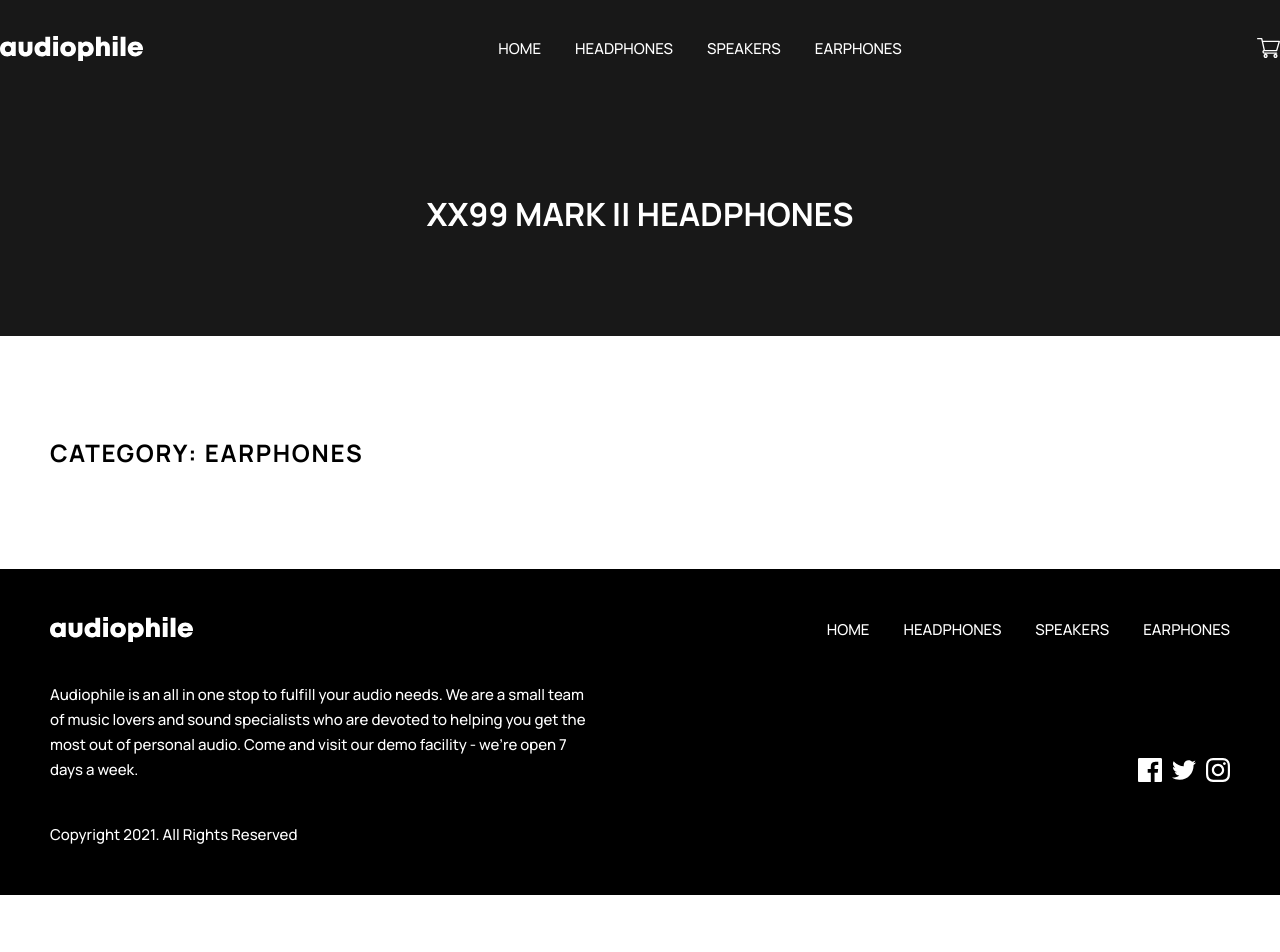
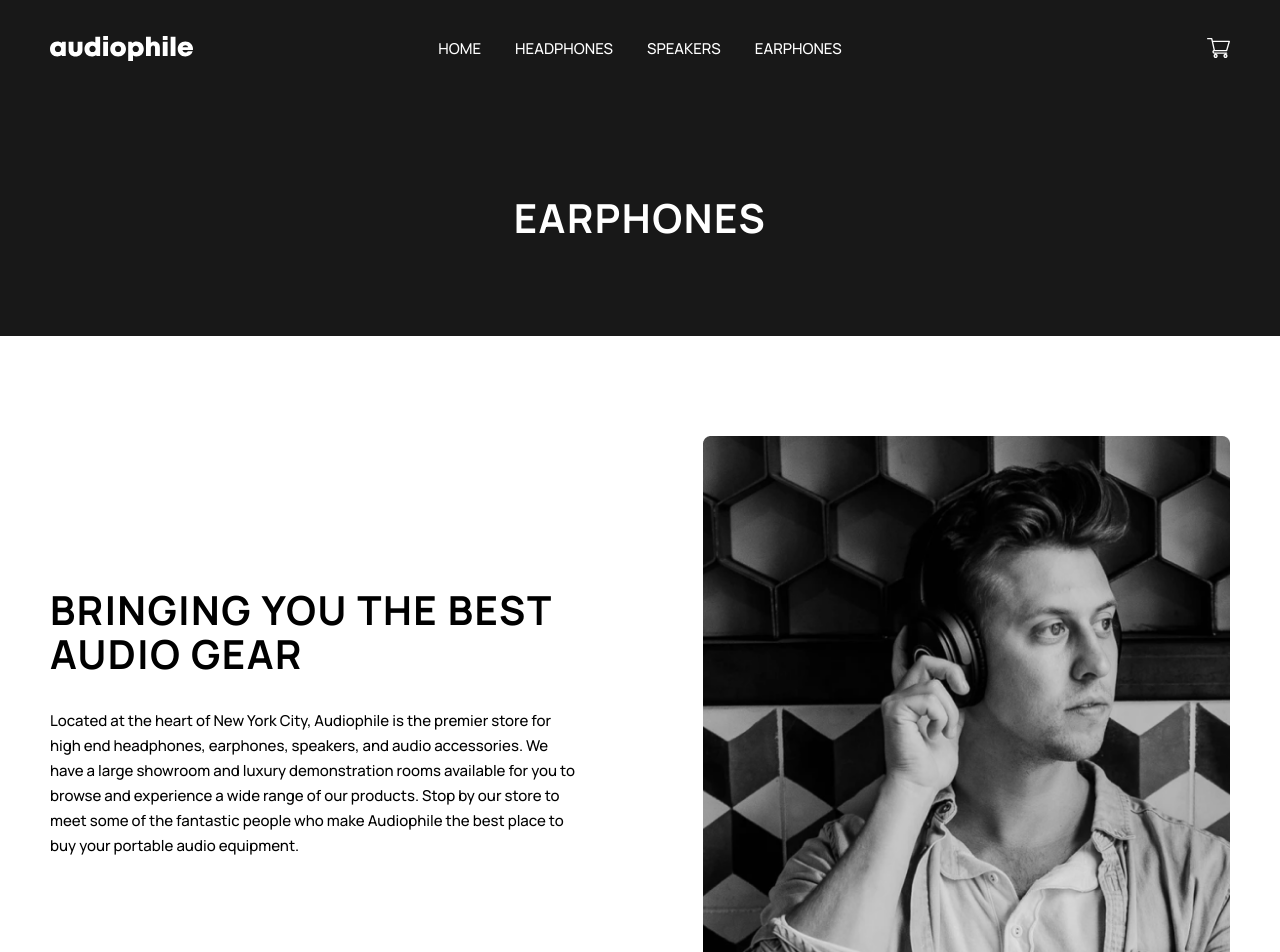
Before and after one commit to FaNi-Coding/e-commerce, a Next.js app: page /earphones in a window 1280 px wide. Shown: the top 952 px of the page. Before the commit the page ends 895 px from the top, so only its background shows below. Built offline with nearby package versions, Linux system fonts and the light colour scheme.

Commit message:
some css fixes

```diff
--- a/app/(pages)/[category]/[product]/page.tsx
+++ b/app/(pages)/[category]/[product]/page.tsx
@@ -1,6 +1,6 @@
-'use client';
-import { newSlug } from '@/utils/functions';
-import { usePathname } from 'next/navigation';
+"use client";
+import { newSlug } from "@/utils/functions";
+import { usePathname } from "next/navigation";
 
 const Product = () => {
   //const slug = usePathname();
--- a/app/(pages)/[category]/page.tsx
+++ b/app/(pages)/[category]/page.tsx
@@ -1,15 +1,12 @@
-'use client';
-import { newSlug } from '@/utils/functions';
-import { usePathname } from 'next/navigation';
+"use client";
+import CategoryProducts from "@/components/Common/CategoryProducts/CategoryProducts";
+import { newSlug } from "@/utils/functions";
+import { usePathname } from "next/navigation";
 
 const Category = () => {
   const slug = usePathname();
-  console.log('router', slug);
-  return (
-    <section className='max-width-container'>
-      <h5>Category: {newSlug(slug, 1)}</h5>
-    </section>
-  );
+  console.log("router", slug);
+  return <CategoryProducts />;
 };
 
 export default Category;
--- a/app/globals.css
+++ b/app/globals.css
@@ -113,7 +113,7 @@
   }
 
   .max-width-container-category-header {
-    @apply container flex flex-col mx-auto items-center md:gap-[7rem] lg:gap-[10rem] pb-[3.2rem] md:p-0 h-[19.2rem]
+    @apply container flex flex-col mx-auto items-center gap-[2rem] md:gap-[8rem] lg:gap-[10rem] h-[19.2rem]
   }
 
 }
--- /dev/null
+++ b/components/Common/CategoryProducts/CategoryProducts.tsx
@@ -0,0 +1,34 @@
+import { FC } from "react";
+import Bitmap from "../../../assets/Bitmap.png";
+import { responsive } from "@/styles/responsive";
+import Section from "@/components/UI/Section/Section";
+import Article from "@/components/UI/Article/Article";
+import BasicImageComp from "../../UI/Image/BasicImageComp";
+
+type Props = {};
+
+const CategoryProducts: FC = (props: Props) => {
+  return (
+    <Section dynamicStyles="max-width-container col-reverse row-laptop">
+      <Article dynamicStyles="text-center lg:text-left">
+        <h2>Bringing you the best audio gear</h2>
+        <p>
+          Located at the heart of New York City, Audiophile is the premier store
+          for high end headphones, earphones, speakers, and audio accessories.
+          We have a large showroom and luxury demonstration rooms available for
+          you to browse and experience a wide range of our products. Stop by our
+          store to meet some of the fantastic people who make Audiophile the
+          best place to buy your portable audio equipment.
+        </p>
+      </Article>
+      <BasicImageComp
+        src={Bitmap}
+        alt="dic"
+        dynamicWrapperStyles="w-full lg:w-1/2"
+        sizes={`${responsive.laptop} 40vw, 100vw`}
+      />
+    </Section>
+  );
+};
+
+export default CategoryProducts;
--- a/components/Layout/Header/Header.tsx
+++ b/components/Layout/Header/Header.tsx
@@ -1,36 +1,41 @@
-'use client';
-import Cart from '@/components/Icons/Cart';
-import { usePathname } from 'next/navigation';
-import Section from '@/components/UI/Section/Section';
-import { FC, ReactNode } from 'react';
-import { newSlug } from '@/utils/functions';
-import MobileNav from '../Nav/MobileNav';
-import Nav from '../Nav/Nav';
-import { HeroHeader, CategoryHeader } from './HeaderTypes';
+"use client";
+import Cart from "@/components/Icons/Cart";
+import { usePathname } from "next/navigation";
+import Section from "@/components/UI/Section/Section";
+import { FC, ReactNode } from "react";
+import { newSlug } from "@/utils/functions";
+import MobileNav from "../Nav/MobileNav";
+import Nav from "../Nav/Nav";
+import { HeroHeader, CategoryHeader } from "./HeaderTypes";
 
 type Props = {};
 const Header: FC<Props> = () => {
   const slug = usePathname();
   let isNotHero = Boolean(newSlug(slug, 1));
-  console.log('isNotHero', isNotHero);
+
+  console.log("isNotHero", isNotHero);
   const isHeroStyles = !isNotHero
-    ? 'h-[60rem] md:h-[72.9rem]'
-    : 'items-center md:h-[33.6rem]';
+    ? "h-[60rem] md:h-[72.9rem]"
+    : "md:h-[33.6rem]";
   //max-width-container-header
   const test = isNotHero
-    ? 'max-width-container-category-header'
-    : 'max-width-container-header';
+    ? "max-width-container-category-header"
+    : "max-width-container-header";
   return (
     <>
       <header>
         <Section
           dynamicStyles={`${test} relative ${isHeroStyles}`}
-          bgColor='bg-header'
+          bgColor="bg-header"
         >
-          <Nav icon={<Cart />} navHeight='h-[8.9rem] md:h-[9.6rem]'>
+          <Nav icon={<Cart />} navHeight="h-[8.9rem] md:h-[9.6rem]">
             <MobileNav />
           </Nav>
-          {isNotHero ? <CategoryHeader /> : <HeroHeader />}
+          {isNotHero ? (
+            <CategoryHeader slug={newSlug(slug, 1)} />
+          ) : (
+            <HeroHeader />
+          )}
         </Section>
       </header>
     </>
--- a/components/Layout/Header/HeaderTypes.tsx
+++ b/components/Layout/Header/HeaderTypes.tsx
@@ -1,14 +1,16 @@
-import { FC } from 'react';
-import Article from '@/components/UI/Article/Article';
-import Button from '@/components/UI/Button/Button';
-import CoverImageComp from '@/components/UI/Image/CoverImageComp';
-import HeroImgMobile from '@/assets/home/mobile/image-header.jpg';
-import HeroImgTablet from '@/assets/home/tablet/image-header.jpg';
-import HeroImgLaptop from '@/assets/home/desktop/image-hero.jpg';
-import useMediaQuery from '@/hooks/useMediaQuery';
-import { responsive } from '@/styles/responsive';
+import { FC } from "react";
+import Article from "@/components/UI/Article/Article";
+import Button from "@/components/UI/Button/Button";
+import CoverImageComp from "@/components/UI/Image/CoverImageComp";
+import HeroImgMobile from "@/assets/home/mobile/image-header.jpg";
+import HeroImgTablet from "@/assets/home/tablet/image-header.jpg";
+import HeroImgLaptop from "@/assets/home/desktop/image-hero.jpg";
+import useMediaQuery from "@/hooks/useMediaQuery";
+import { responsive } from "@/styles/responsive";
 
-type Props = {};
+type Props = {
+  slug?: string;
+};
 export const HeroHeader: FC<Props> = ({}) => {
   const isLaptop = useMediaQuery(responsive.tabletL);
   const isTablet = useMediaQuery(responsive.tablet);
@@ -20,25 +22,25 @@ export const HeroHeader: FC<Props> = ({}) => {
     : HeroImgMobile;
   return (
     <>
-      <Article dynamicStyles='flex flex-col justify-center text-center text-white items-center  lg:max-w-[37.9rem] md:p-0 lg:items-start lg:text-left px-[2.4rem] py-[11rem] z-10 '>
-        <h1 className='h1-mobile'>XX99 Mark II Headphones</h1>
-        <p className='body'>
+      <Article dynamicStyles="flex flex-col justify-center text-center text-white items-center  lg:max-w-[37.9rem] md:p-0 lg:items-start lg:text-left px-[2.4rem] py-[11rem] z-10 ">
+        <h1 className="h1-mobile">XX99 Mark II Headphones</h1>
+        <p className="body">
           Experience natural, lifelike audio and exceptional build quality made
           for the passionate music enthusiast.
         </p>
         <Button primary>SEE PRODUCT</Button>
       </Article>
       {/* {renderImg()} */}
-      <CoverImageComp src={renderImgByScreenSize} alt='aaa' />
+      <CoverImageComp src={renderImgByScreenSize} alt="aaa" />
     </>
   );
 };
 
-export const CategoryHeader: FC<Props> = () => {
+export const CategoryHeader: FC<Props> = ({ slug }) => {
   return (
     <>
-      <Article dynamicStyles='flex justify-center items-center text-center text-white items-center z-10'>
-        <h3 className=''>XX99 Mark II Headphones</h3>
+      <Article dynamicStyles="flex justify-center text-white items-center z-10 lg:w-full">
+        <h2>{slug}</h2>
       </Article>
     </>
   );
--- a/components/Layout/Nav/styles.ts
+++ b/components/Layout/Nav/styles.ts
@@ -1,6 +1,6 @@
 //mobileNav
 export const MobileNav =
-  'lg:hidden flex  justify-between items-center w-full text-white py-[4rem] px-[2.4rem] md:px-[4rem] z-10 border-b border-[#979797]'
+  'lg:hidden flex justify-between items-center w-full text-white py-[2rem] px-4 md:px-0 z-10 border-b border-[#979797] md:border-none'
 
 export const NavWrapper = 'flex gap-[7rem] items-center w-full'
 
@@ -26,4 +26,4 @@ export const Body = 'body uppercase max-h-max'
 export const Nav =
   'hidden lg:flex justify-between items-center w-full text-white z-10'
 
-export const NavList = 'flex-column sm:flex gap-[3.4rem] uppercase'
+export const NavList = 'flex-column sm:flex gap-[3.4rem] uppercase mr-[12rem]'
```
